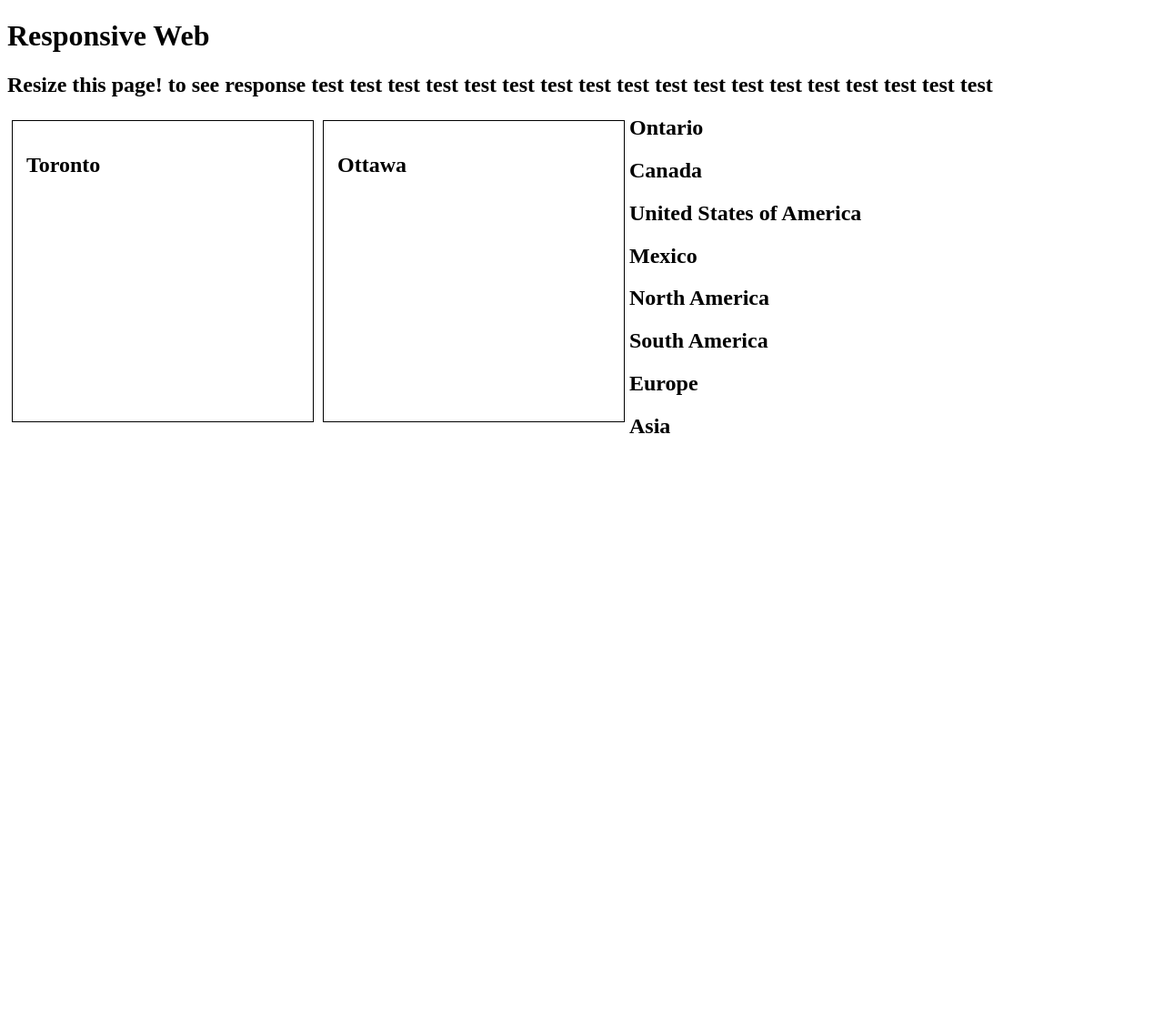
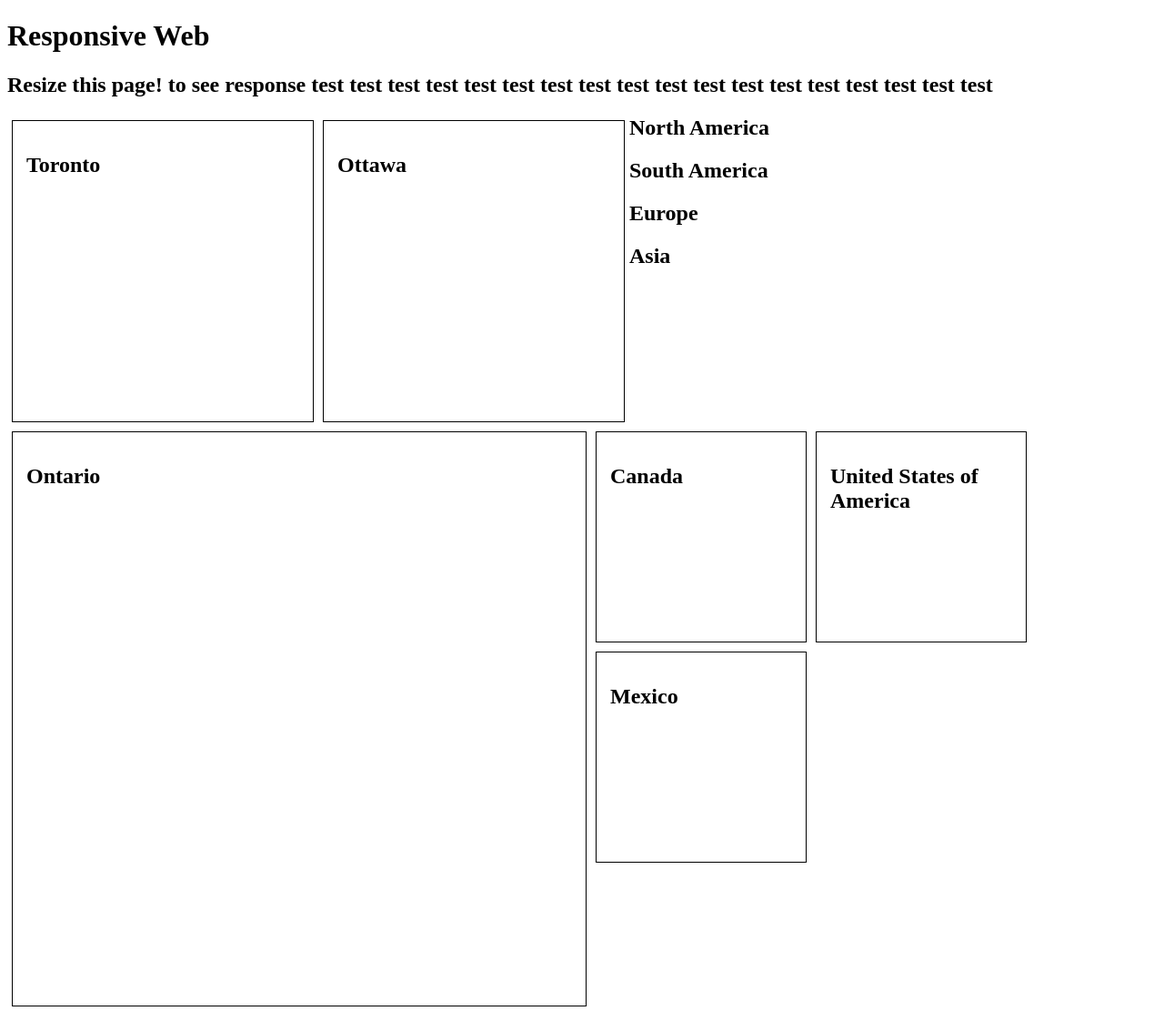
Before and after one commit to stephenryerson/stephenryerson.github.io, a PHP site: page /test.html in a window 1280 px wide. Shown: the whole page at 91% size. Before the commit the page ends 476 px from the top, so only its background shows below. Run offline with PHP 8.4, Linux system fonts and the light colour scheme.

Commit message:
Update filename.css

```diff
--- a/filename.css
+++ b/filename.css
@@ -6,3 +6,30 @@ width: 300px;
 height: 300px;
 border: 1px solid black;
 }
+
+.province {
+float: left;
+margin: 5px;
+padding: 15px;
+width: 600px;
+height: 600px;
+border: 1px solid black;
+}
+
+.country {
+float: left;
+margin: 5px;
+padding: 15px;
+width: 200px;
+height: 200px;
+border: 1px solid black;
+}
+
+.continent {
+float: left;
+margin: 5px;
+padding: 15px;
+width: 150px;
+height: 150px;
+border: 1px solid black;
+}
```
